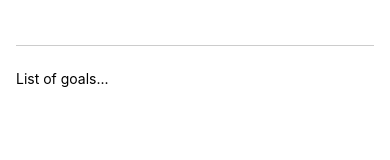
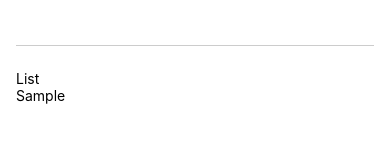
Before and after one commit to roxanap33/ReactNativeGoalsApp, a React Native app in the folder starting-project/: screen / in a window 390 px wide. Both pictures are taken after typing "Sample" into the empty fields and a click on the button "ADD GOAL". Shown: the part 133-293 px from the top of the page. Built offline with nearby package versions, Linux system fonts and the light colour scheme.

Commit message:
24: Display the list of entered courses

```diff
--- a/starting-project/App.js
+++ b/starting-project/App.js
@@ -3,13 +3,18 @@ import { Button, StyleSheet, Text, TextInput, View } from "react-native";
 
 export default function App() {
   const [enteredGoalText, setEnteredGoalText] = useState("");
+  const [courseGoals, setCourseGoals] = useState([]);
 
   function goalInputHandler(enteredText) {
+    console.log(enteredText);
     setEnteredGoalText(enteredText);
   }
 
   function addGoalHandler() {
-    console.log(enteredGoalText);
+    setCourseGoals((currentCourseGoals) => [
+      ...currentCourseGoals,
+      enteredGoalText,
+    ]);
   }
 
   return (
@@ -23,7 +28,10 @@ export default function App() {
         <Button title="Add Goal" onPress={addGoalHandler} />
       </View>
       <View style={styles.goalsContainer}>
-        <Text>List of goals...</Text>
+        <Text>List</Text>
+        {courseGoals.map((goal, index) => (
+          <Text key={index}>{goal}</Text>
+        ))}
       </View>
     </View>
   );
```
